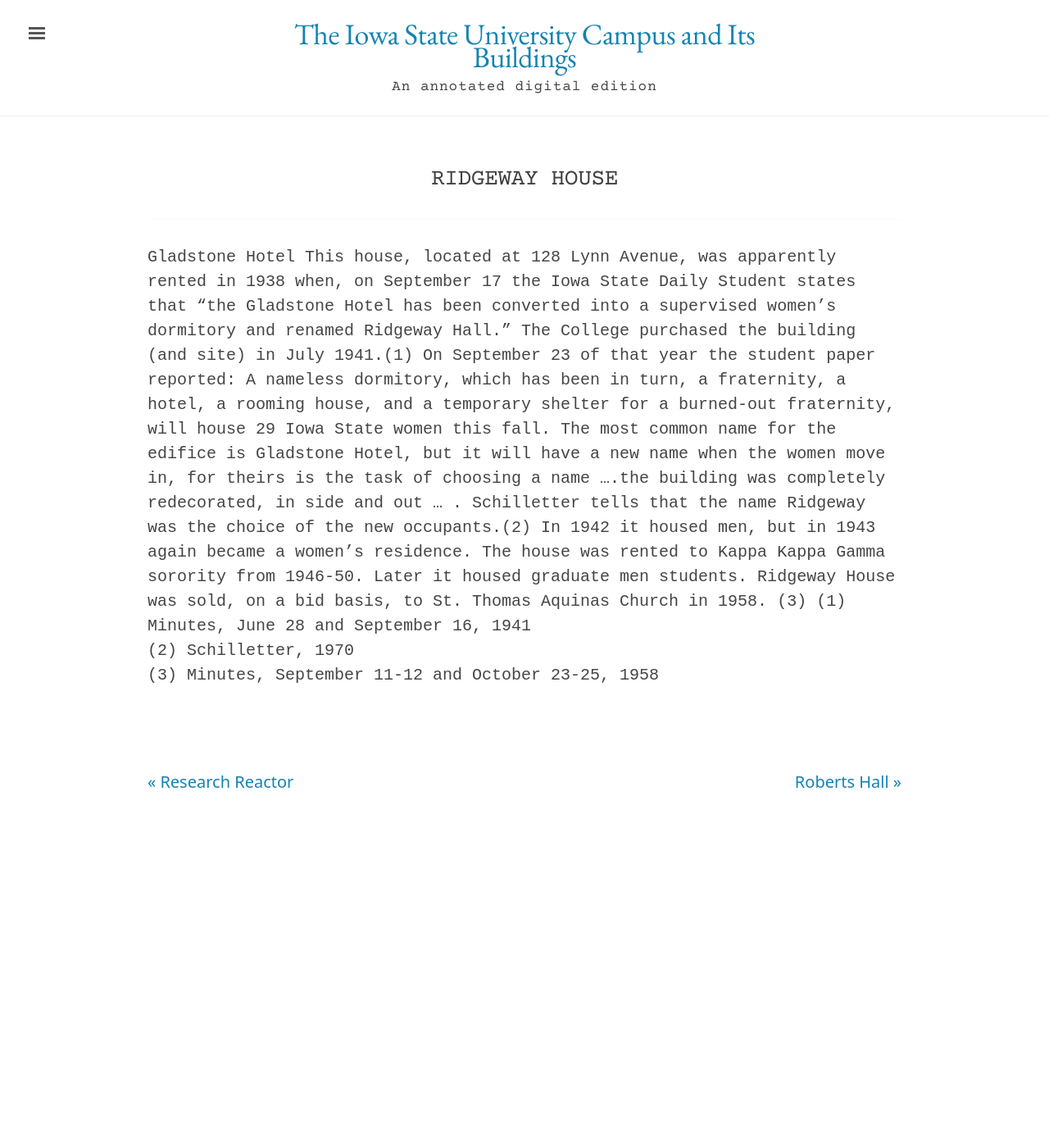
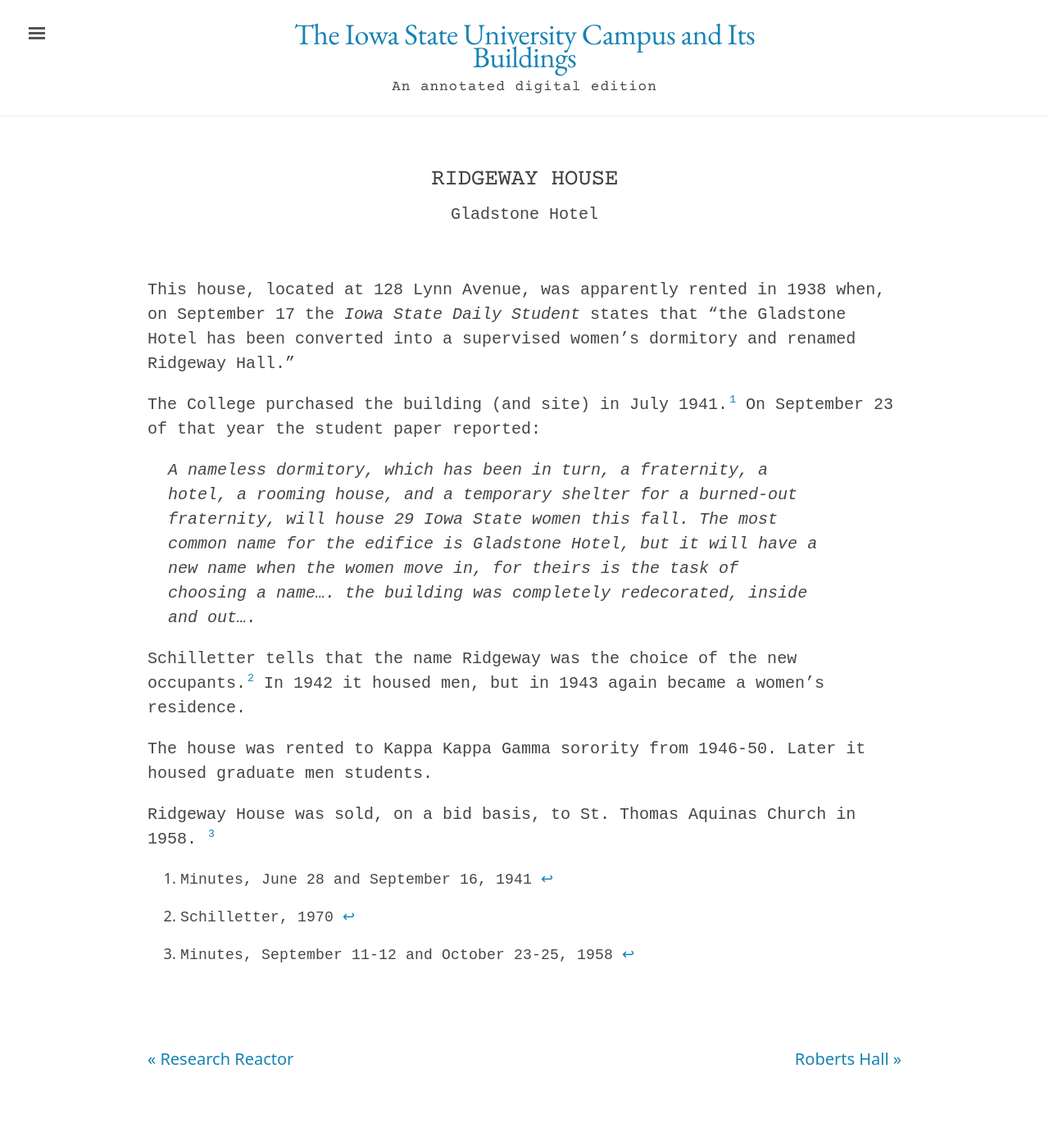
Before and after one commit to emanderson811/day-edition, a Jekyll site: the page built from _texts/buildings/182day-ridgeway-house.md, in a window 1280 px wide. Shown: the whole page at 82% size. Built offline with Jekyll 4.4.1, drawn with Linux system fonts in a browser that asks for light colours; before the commit the page ends 1049 px from its top, so only the background shows below that.

Commit message:
Update 182day-ridgeway-house.md

```diff
--- a/_texts/buildings/182day-ridgeway-house.md
+++ b/_texts/buildings/182day-ridgeway-house.md
@@ -14,13 +14,20 @@
 ---
 ---
 
-Gladstone Hotel
-This house, located at 128 Lynn Avenue, was apparently rented in 1938 when, on September 17 the Iowa State Daily Student states that "the Gladstone Hotel has been converted into a supervised women's dormitory and renamed Ridgeway Hall."
-The College purchased the building (and site) in July 1941.(1) On September 23 of that year the student paper reported:
-A nameless dormitory, which has been in turn, a fraternity, a hotel, a rooming house, and a temporary shelter for a burned-out fraternity, will house 29 Iowa State women this fall. The most common name for the edifice is Gladstone Hotel, but it will have a new name when the women move in, for theirs is the task of choosing a name ....the building was completely redecorated, in side and out ... .
-Schilletter tells that the name Ridgeway was the choice of the new occupants.(2) In 1942 it housed men, but in 1943 again became a women's residence.
+This house, located at 128 Lynn Avenue, was apparently rented in 1938 when, on September 17 the *Iowa State Daily Student* states that "the Gladstone Hotel has been converted into a supervised women's dormitory and renamed Ridgeway Hall."
+
+The College purchased the building (and site) in July 1941.[^fn1] On September 23 of that year the student paper reported:
+
+>A nameless dormitory, which has been in turn, a fraternity, a hotel, a rooming house, and a temporary shelter for a burned-out fraternity, will house 29 Iowa State women this fall. The most common name for the edifice is Gladstone Hotel, but it will have a new name when the women move in, for theirs is the task of choosing a name.... the building was completely redecorated, inside and out....
+
+Schilletter tells that the name Ridgeway was the choice of the new occupants.[^fn2] In 1942 it housed men, but in 1943 again became a women's residence.
+
 The house was rented to Kappa Kappa Gamma sorority from 1946-50. Later it housed graduate men students.
-Ridgeway House was sold, on a bid basis, to St. Thomas Aquinas Church in 1958. (3)
-(1)  Minutes,  June 28 and September 16, 1941
-(2)  Schilletter, 1970
-(3)  Minutes, September 11-12 and October 23-25,  1958
+
+Ridgeway House was sold, on a bid basis, to St. Thomas Aquinas Church in 1958. [^fn3]
+
+[^fn1]:  Minutes,  June 28 and September 16, 1941
+
+[^fn2]:  Schilletter, 1970
+
+[^fn3]:  Minutes, September 11-12 and October 23-25,  1958
```
Also changed, not shown: other parts of _texts/buildings/182day-ridgeway-house.md (+1 -1 lines).
